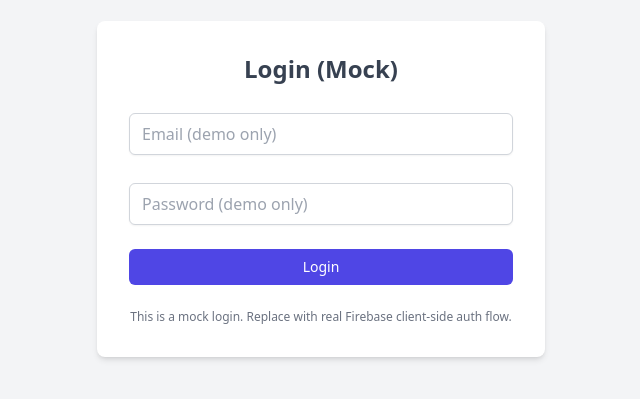
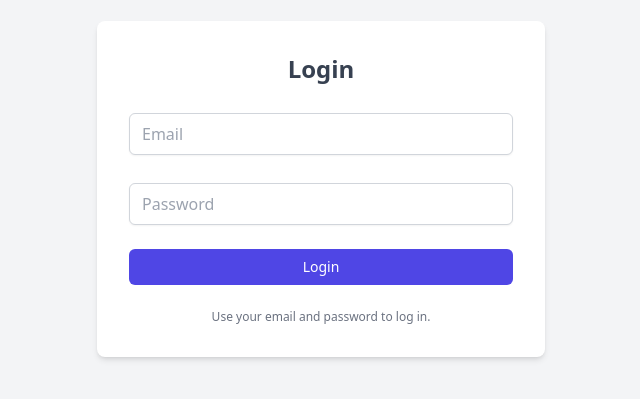
Before and after one commit to Univercitysingle/dating-app, a React (Create React App) app in the folder frontend/: page /login in a window 1280 px wide. Shown: the part 211-610 px from the top of the page, without its empty margins (319-959 px from the left). Built offline with nearby package versions, Linux system fonts and the light colour scheme; no server answers.

Commit message:
Update Login.js

```diff
--- a/frontend/src/pages/Login.js
+++ b/frontend/src/pages/Login.js
@@ -14,17 +14,12 @@ function Login() {
     setIsLoading(true);
     setError("");
     try {
-      // In a real app, here you would get the Firebase ID token after Firebase client-side login
-      // For example: const firebaseIdToken = await auth.currentUser.getIdToken();
-      const firebaseIdToken = "FAKE_FIREBASE_ID_TOKEN"; // Replace with actual Firebase ID token retrieval
-
       const res = await fetch("/api/auth/login", {
         method: "POST",
         headers: { "Content-Type": "application/json" },
-        body: JSON.stringify({ token: firebaseIdToken }),
+        body: JSON.stringify({ email, password }),
       });
 
-      // Defensive: Only parse JSON if content is present and content-type is application/json
       let data = {};
       const contentType = res.headers.get("content-type");
       if (contentType && contentType.includes("application/json")) {
@@ -43,7 +38,7 @@ function Login() {
         navigate("/");
       }
     } catch (err) {
-      setError(err.message);
+      setError(err.message || "Login failed");
       console.error("Login page error:", err);
     } finally {
       setIsLoading(false);
@@ -53,7 +48,7 @@ function Login() {
   return (
     <div className="flex flex-col items-center justify-center min-h-screen bg-gray-100 p-4">
       <div className="w-full max-w-md p-8 space-y-6 bg-white rounded-lg shadow-md">
-        <h2 className="text-2xl font-bold text-center text-gray-700">Login (Mock)</h2>
+        <h2 className="text-2xl font-bold text-center text-gray-700">Login</h2>
 
         {error && <p className="text-red-500 text-sm text-center">{error}</p>}
 
@@ -64,7 +59,7 @@ function Login() {
             type="email"
             value={email}
             onChange={e => setEmail(e.target.value)}
-            placeholder="Email (demo only)"
+            placeholder="Email"
             className="w-full px-3 py-2 mt-1 border border-gray-300 rounded-md shadow-sm focus:outline-none focus:ring-indigo-500 focus:border-indigo-500"
           />
         </div>
@@ -75,7 +70,7 @@ function Login() {
             type="password"
             value={password}
             onChange={e => setPassword(e.target.value)}
-            placeholder="Password (demo only)"
+            placeholder="Password"
             className="w-full px-3 py-2 mt-1 border border-gray-300 rounded-md shadow-sm focus:outline-none focus:ring-indigo-500 focus:border-indigo-500"
           />
         </div>
@@ -87,7 +82,7 @@ function Login() {
         >
           {isLoading ? "Logging in..." : "Login"}
         </button>
-        <p className="text-xs text-center text-gray-500">This is a mock login. Replace with real Firebase client-side auth flow.</p>
+        <p className="text-xs text-center text-gray-500">Use your email and password to log in.</p>
       </div>
     </div>
   );
```
